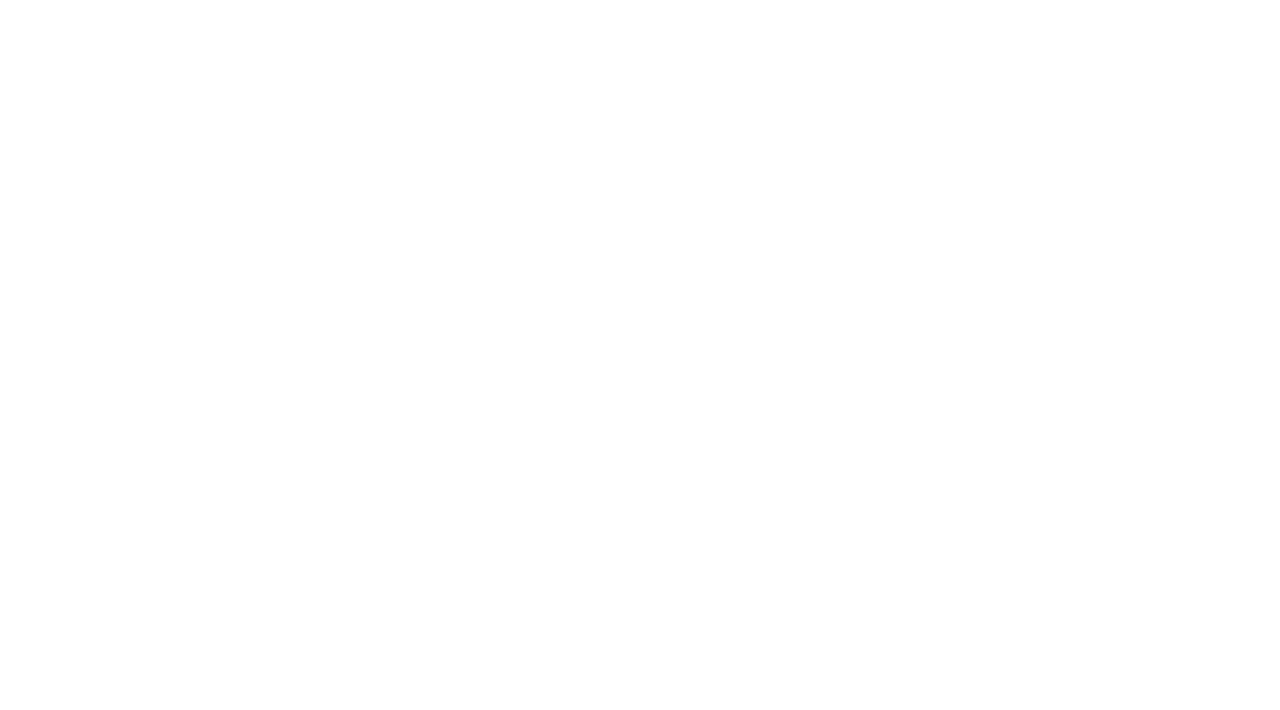
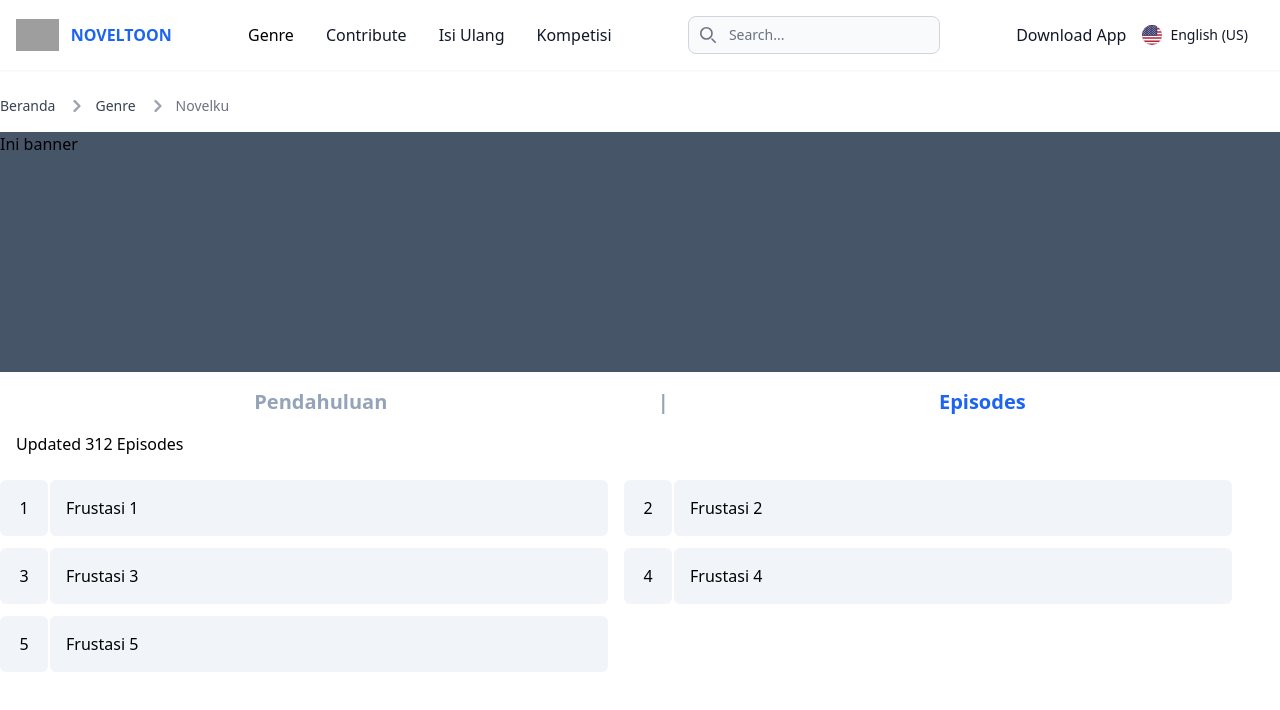
Before and after one commit to iqbalf-a/my-noveltoon-clone, a Nuxt app: page /detail/1 in a window 1280 px wide. Before the commit this address had no page. Shown: the top 710 px of the page. Built offline with nearby package versions, Linux system fonts and the light colour scheme; grey boxes are pictures that could not be loaded.

Commit message:
ADD page/detail/id

```diff
--- /dev/null
+++ b/components/Detail/Banner.vue
@@ -0,0 +1,3 @@
+<template>
+  <div class="container mx-auto max-w-screen-xl bg-slate-600 h-[15rem]">Ini banner</div>
+</template>
--- /dev/null
+++ b/components/Detail/Breadcrumb.vue
@@ -0,0 +1,75 @@
+<template>
+  <div class="pt-20">
+    <div class="container mx-auto py-4 max-w-screen-xl md:block hidden">
+      <nav class="flex" aria-label="Breadcrumb">
+        <ol class="inline-flex items-center space-x-1 md:space-x-3">
+          <li class="inline-flex items-center">
+            <a
+              href="#"
+              class="inline-flex items-center text-sm font-medium text-gray-700 hover:text-blue-600 dark:text-gray-400 dark:hover:text-white"
+            >
+              Beranda
+            </a>
+          </li>
+          <li>
+            <div class="flex items-center">
+              <svg
+                class="w-3 h-3 text-gray-400 mx-1"
+                aria-hidden="true"
+                xmlns="http://www.w3.org/2000/svg"
+                fill="none"
+                viewBox="0 0 6 10"
+              >
+                <path
+                  stroke="currentColor"
+                  stroke-linecap="round"
+                  stroke-linejoin="round"
+                  stroke-width="2"
+                  d="m1 9 4-4-4-4"
+                />
+              </svg>
+              <a
+                href="#"
+                class="ml-1 text-sm font-medium text-gray-700 hover:text-blue-600 md:ml-2 dark:text-gray-400 dark:hover:text-white"
+                >Genre</a
+              >
+            </div>
+          </li>
+          <li aria-current="page">
+            <div class="flex items-center">
+              <svg
+                class="w-3 h-3 text-gray-400 mx-1"
+                aria-hidden="true"
+                xmlns="http://www.w3.org/2000/svg"
+                fill="none"
+                viewBox="0 0 6 10"
+              >
+                <path
+                  stroke="currentColor"
+                  stroke-linecap="round"
+                  stroke-linejoin="round"
+                  stroke-width="2"
+                  d="m1 9 4-4-4-4"
+                />
+              </svg>
+              <span
+                class="ml-1 text-sm font-medium text-gray-500 md:ml-2 dark:text-gray-400"
+                >Novelku</span
+              >
+            </div>
+          </li>
+        </ol>
+      </nav>
+    </div>
+  </div>
+</template>
+
+<script>
+// export default {
+//   setup() {
+//     return {};
+//   },
+// };
+</script>
+
+<style lang="scss" scoped></style>
--- /dev/null
+++ b/components/Detail/Content.vue
@@ -0,0 +1,34 @@
+<template>
+  <div class="container max-w-screen-xl mx-auto pt-4">
+    <div class="flex md:space-x-4 justify-evenly">
+      <div class="text-slate-400 text-xl font-semibold">
+        <p>Pendahuluan</p>
+      </div>
+      <div class="text-slate-400 text-xl font-semibold">
+        <p>|</p>
+      </div>
+      <div class="text-blue-600 text-xl font-semibold"><p>Episodes</p></div>
+    </div>
+    <hr
+      class="h-px my-2 bg-gray-200 border-0 dark:bg-gray-700 block md:hidden"
+    />
+    <div class="font-medium md:pt-4 py-2 px-4">
+      <p>Updated 312 Episodes</p>
+    </div>
+    <hr
+      class="h-px my-2 bg-gray-200 border-0 dark:bg-gray-700 block md:hidden"
+    />
+    <div class="md:pt-4 md:mx-0 mx-4 py-2 flex flex-wrap">
+      <div v-for="i in 5" :key="i">
+        <a class="flex space-x-0.5 font-medium w-[20rem] md:w-[38rem] mr-4 mb-3" href="">
+          <div class="md:p-4 p-2 md:bg-slate-100 rounded-md w-12 grid">
+            <p class="justify-self-center">{{ i }}</p>
+          </div>
+          <div class="md:p-4 p-2 md:bg-slate-100 grow rounded-md">
+            <p>Frustasi {{ i }}</p>
+          </div>
+        </a>
+      </div>
+    </div>
+  </div>
+</template>
--- /dev/null
+++ b/components/Detail/NavBottom.vue
@@ -0,0 +1,31 @@
+<template>
+  <div
+    class="fixed bottom-0 w-full left-0 z-50 h-20 bg-white border-t border-gray-200 dark:bg-gray-700 dark:border-gray-600 block md:hidden"
+  >
+    <div class="flex items-center content-center px-8 py-4">
+      <div class="flex flex-col items-center mr-8">
+        <svg
+          class="w-6 h-6 text-gray-400 dark:text-white"
+          aria-hidden="true"
+          xmlns="http://www.w3.org/2000/svg"
+          fill="none"
+          viewBox="0 0 21 19"
+        >
+          <path
+            stroke="currentColor"
+            stroke-linecap="round"
+            stroke-linejoin="round"
+            stroke-width="2"
+            d="M11 4C5.5-1.5-1.5 5.5 4 11l7 7 7-7c5.458-5.458-1.542-12.458-7-7Z"
+          />
+        </svg>
+        <div>
+          <p class="text-gray-400">Favorit</p>
+        </div>
+      </div>
+      <button class="grow rounded-full py-2 bg-blue-600 text-white">
+        Read
+      </button>
+    </div>
+  </div>
+</template>
--- /dev/null
+++ b/pages/detail/[id].vue
@@ -0,0 +1,8 @@
+<template>
+  <div></div>
+  <TheHeader />
+  <DetailBreadcrumb />
+  <DetailBanner />
+  <DetailContent />
+  <DetailNavBottom />
+</template>
--- /dev/null
+++ b/pages/detail/index.vue
@@ -0,0 +1,4 @@
+<template>
+    <div>
+    </div>
+</template>
```
Also changed, not shown: 1 other file (tests, documents, lock files or other folders).
